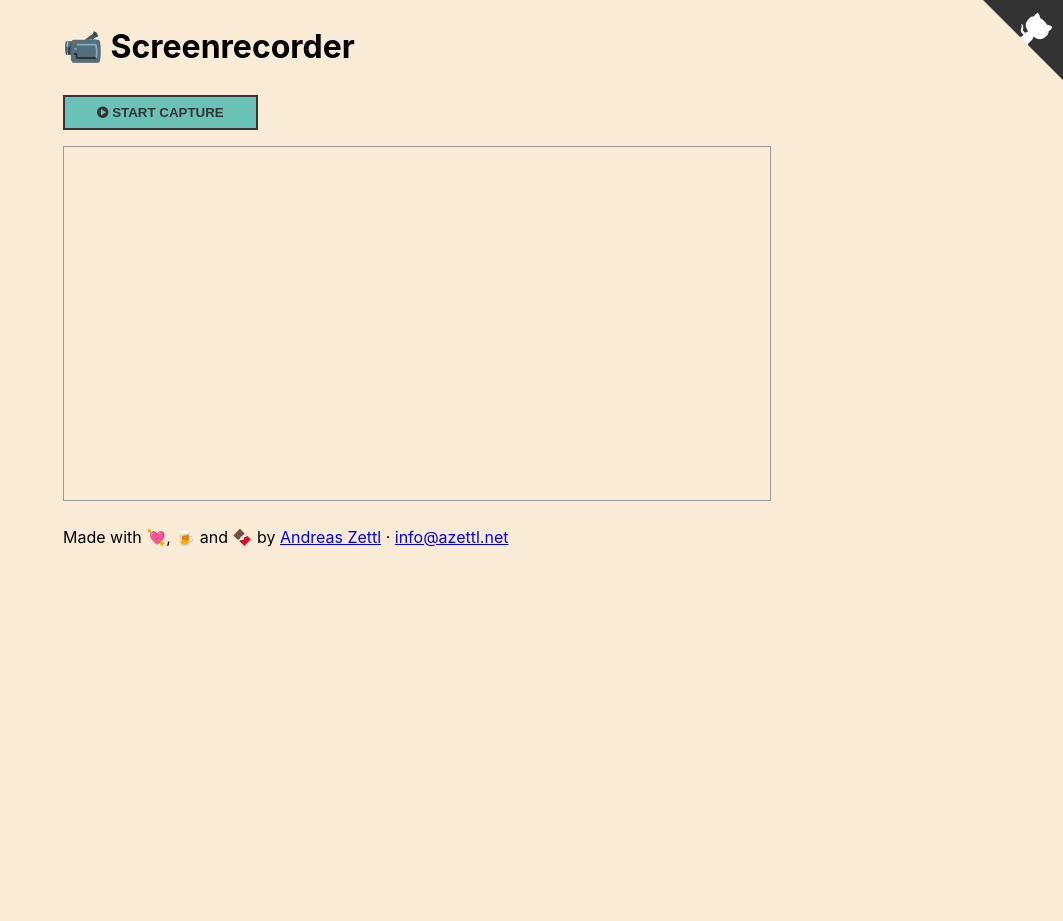
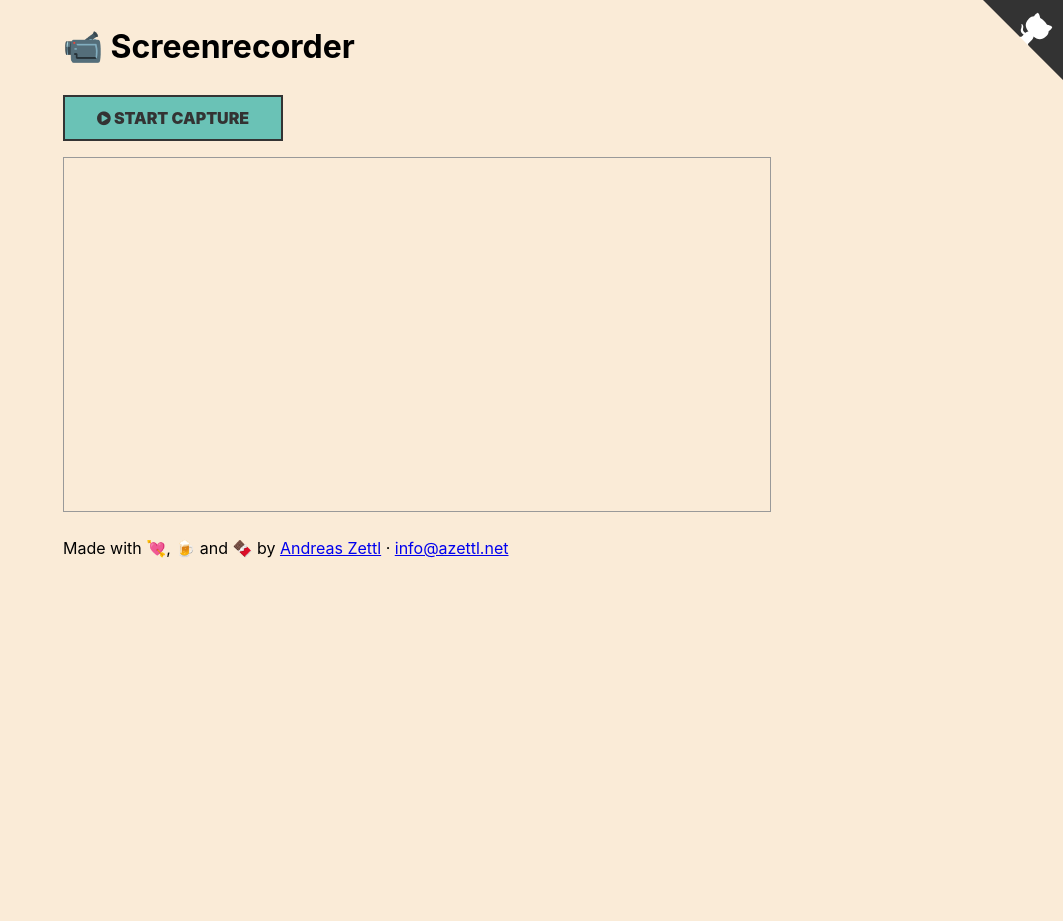
Before and after one commit to azettl/screenrecorder, a Jekyll site: the page built from README.md, in a window 1280 px wide. Shown: the whole page, without its empty margins (217-1280 px from the left). Built offline with Jekyll 4.4.1, drawn with Linux system fonts in a browser that asks for light colours.

Commit message:
Update style.css

```diff
--- a/assets/css/style.css
+++ b/assets/css/style.css
@@ -49,4 +49,8 @@ button, .button{
     text-decoration: none;
     text-align: center;
     font-weight: 900;
+    font-size:16px;
+	line-height:1.62857143;
+	font-family:-apple-system,BlinkMacSystemFont,"Segoe UI",Roboto,Oxygen-Sans,Ubuntu,Cantarell,"Helvetica Neue",sans-serif;
+
 }
```
